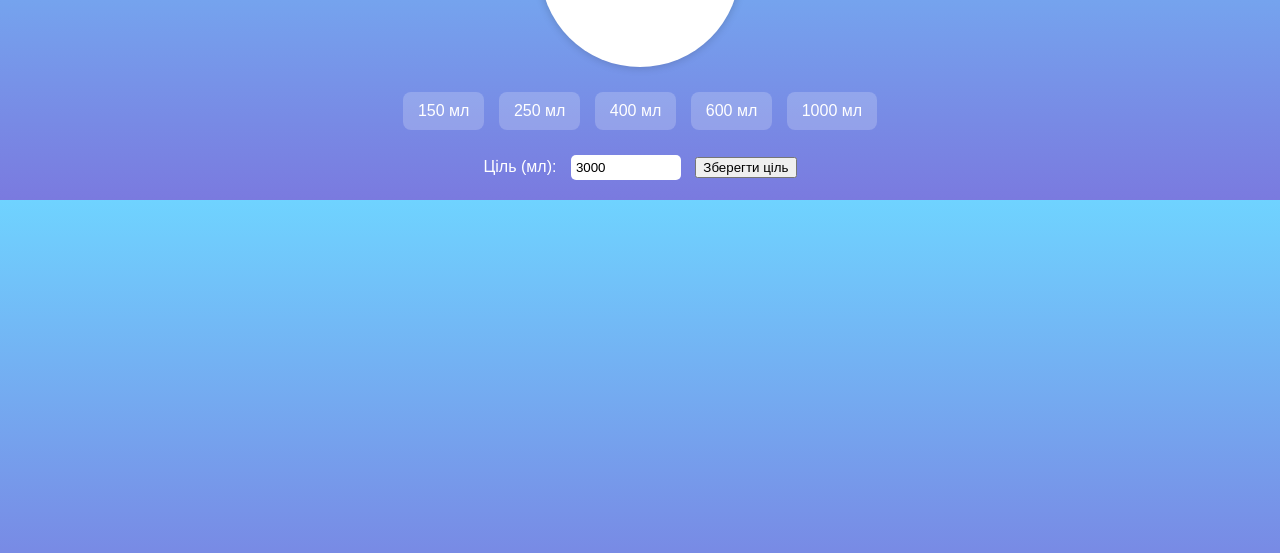
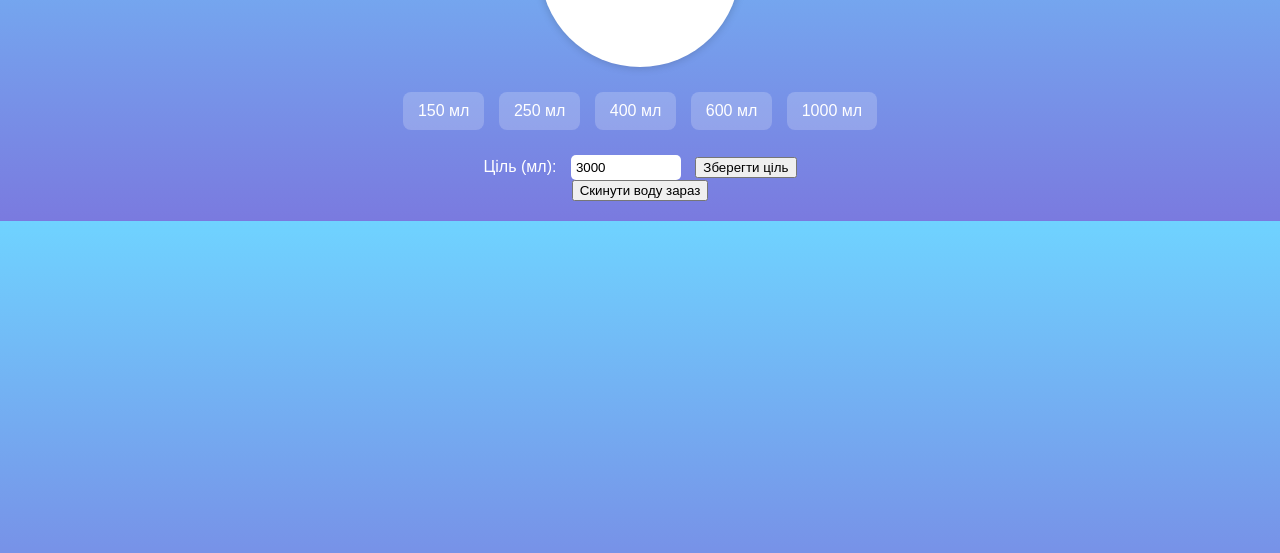
Before and after one commit to FUNTIKTV/h2o-notify, a plain HTML site: page index.html in a window 1280 px wide. Shown: the part 231-784 px from the top of the page. Drawn offline with Linux system fonts and the light colour scheme.

Commit message:
Update index.html

```diff
--- a/index.html
+++ b/index.html
@@ -10,15 +10,24 @@
 <body>
   <div class="container">
     <h1>Облік води</h1>
+
     <div class="circle-wrapper">
       <div class="circle">
-        <div class="wave" id="wave"></div>
+        <div class="wave-container">
+          <svg viewBox="0 0 200 100" preserveAspectRatio="none" class="wave" id="wave">
+            <path d="M0,30 Q50,60 100,30 T200,30 V100 H0 Z" fill="#4db8ff"></path>
+          </svg>
+          <div class="bubbles">
+            <span></span><span></span><span></span><span></span><span></span>
+          </div>
+        </div>
         <div class="text">
           <div id="progress">0%</div>
           <div id="volume">0 мл із 3000 мл</div>
         </div>
       </div>
     </div>
+
     <div class="buttons">
       <button onclick="addWater(150)">150 мл</button>
       <button onclick="addWater(250)">250 мл</button>
@@ -26,11 +35,16 @@
       <button onclick="addWater(600)">600 мл</button>
       <button onclick="addWater(1000)">1000 мл</button>
     </div>
+
     <div class="settings">
       <label for="target">Ціль (мл):</label>
       <input type="number" id="target" value="3000">
       <button onclick="updateTarget()">Зберегти ціль</button>
     </div>
+
+    <div class="reset">
+      <button onclick="resetWater()">Скинути воду зараз</button>
+    </div>
   </div>
 </body>
 </html>
```
